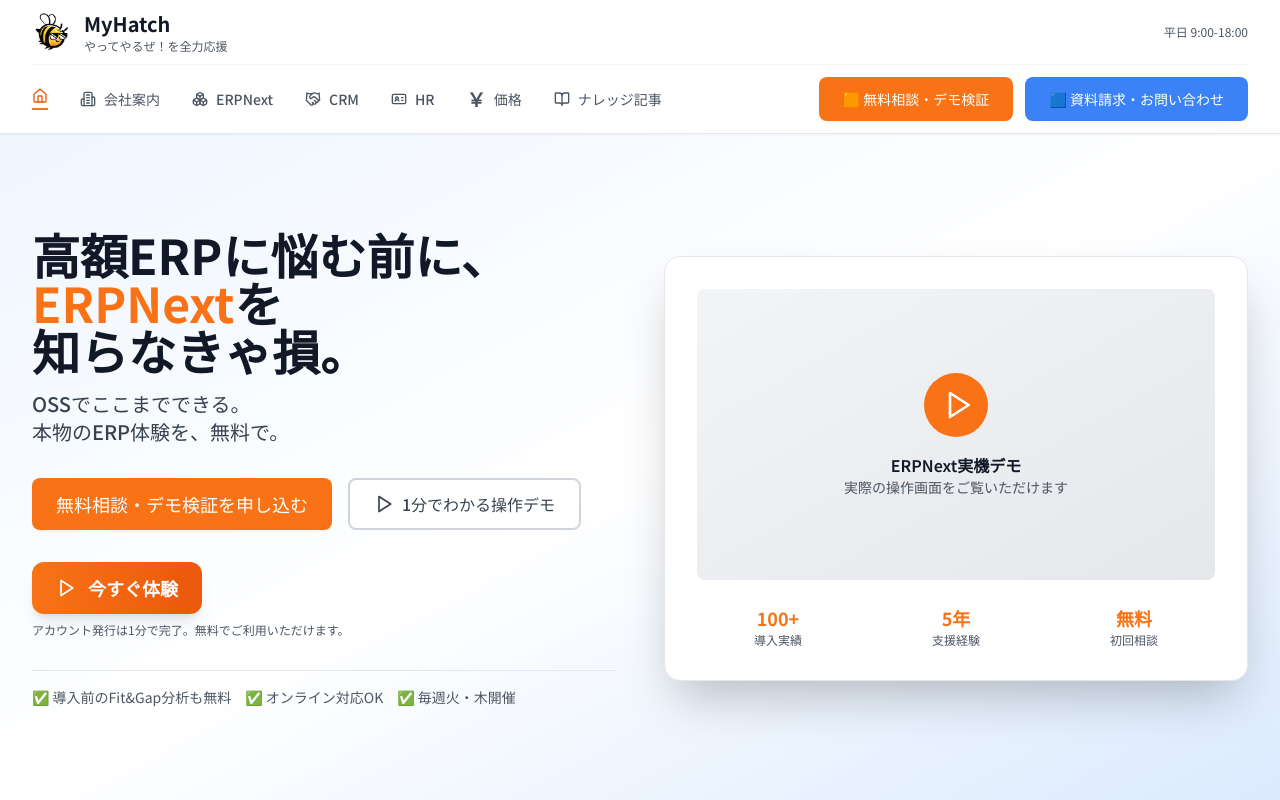
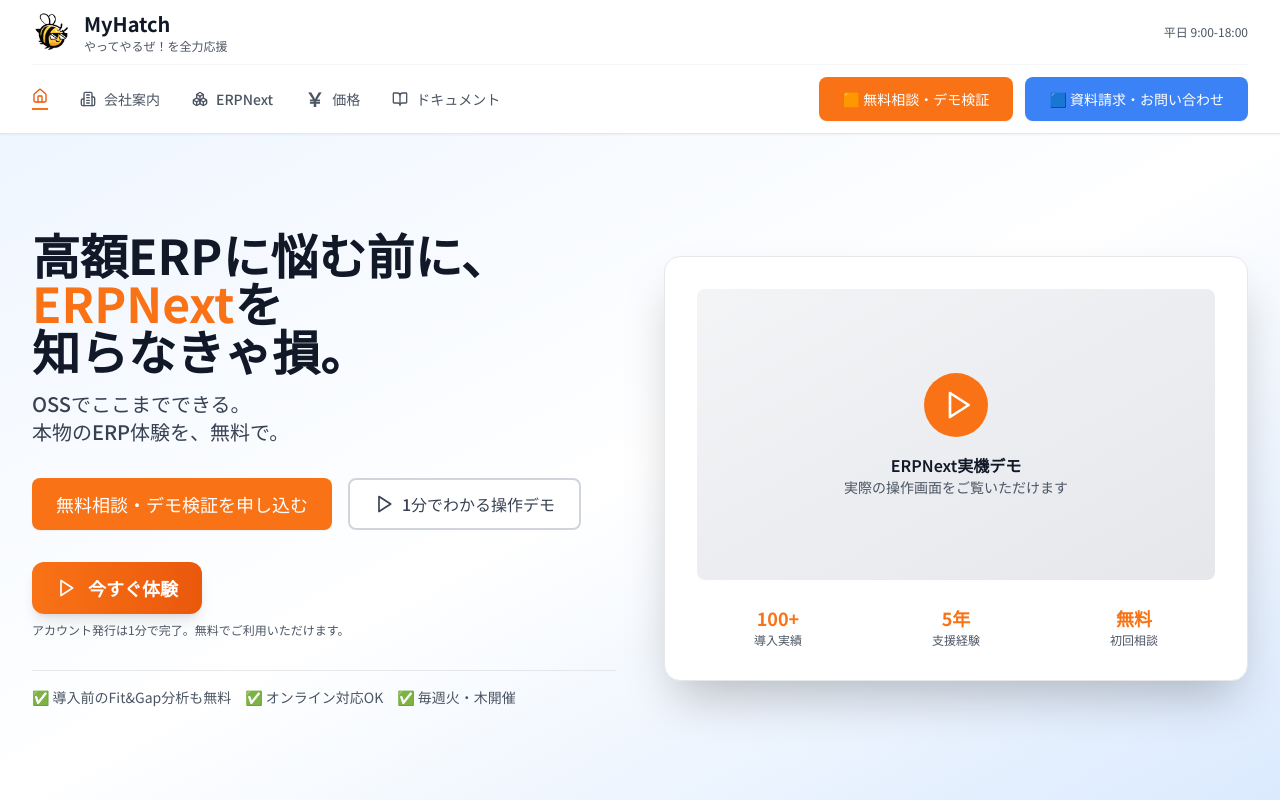
Before and after one commit to yokamotp/ERPNext-HP-SS3, a Next.js app: page / in a window 1280 px wide. Shown: the top 800 px of the page. Built offline with nearby package versions, Linux system fonts and the light colour scheme.

Commit message:
グローバルヘッダー修正

```diff
--- a/components/Header.tsx
+++ b/components/Header.tsx
@@ -33,10 +33,8 @@ export default function Header() {
     { href: '/', label: 'ホーム', icon: Home },
     { href: '/company', label: '会社案内', icon: Building2 },
     { href: '/erpnext', label: 'ERPNext', icon: Boxes },
-    { href: '/crm', label: 'CRM', icon: Handshake },
-    { href: '/hr-payroll', label: 'HR', icon: IdCard },
     { href: '/pricing', label: '価格', icon: YenIcon },
-    { href: '/knowledge', label: 'ナレッジ記事', icon: BookOpen },
+    { href: '/knowledge', label: 'ドキュメント', icon: BookOpen },
   ];
 
   return (
```
